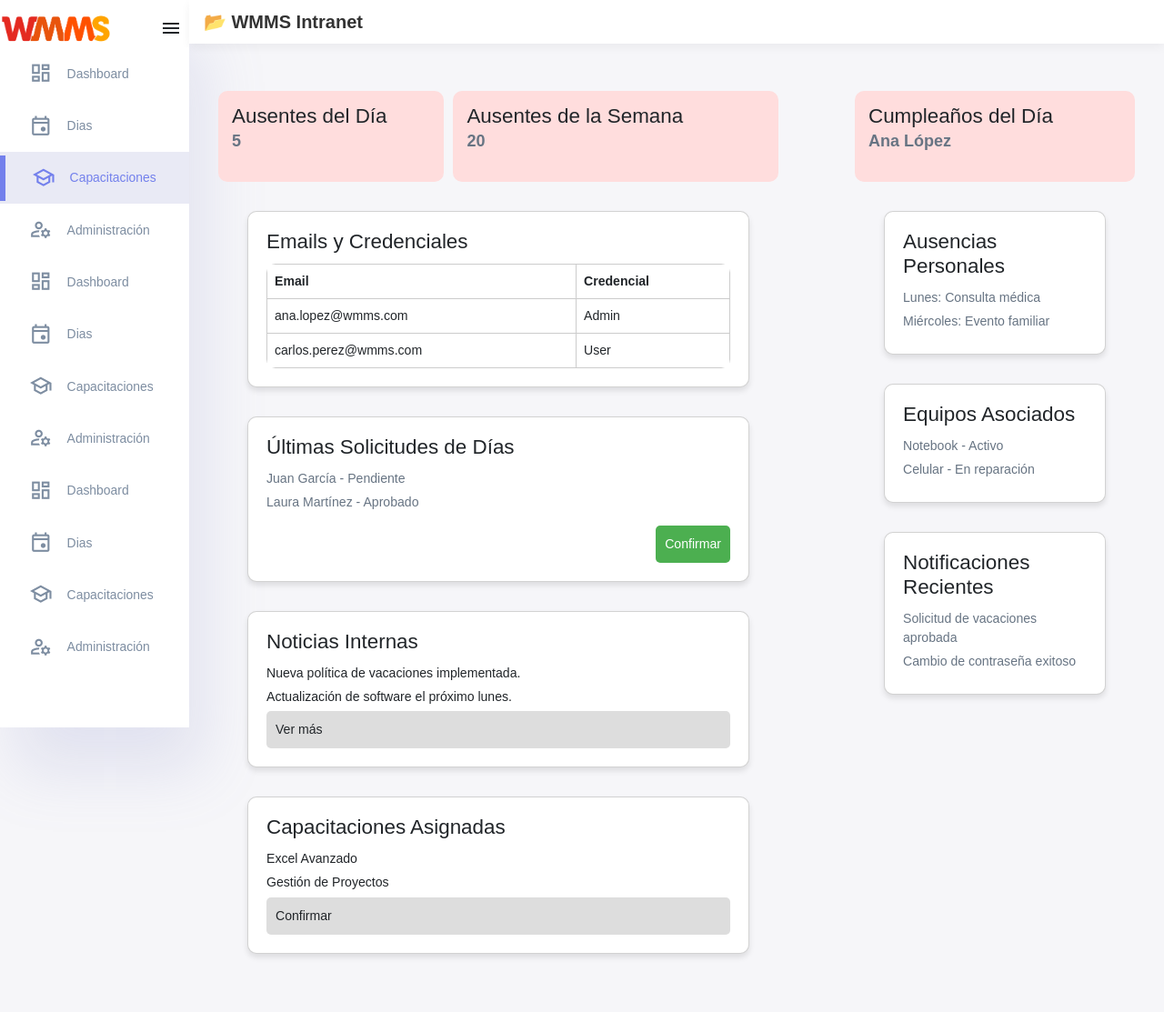
After one commit to uri21199/intranet2.0, a Flask app: page /dashboard in a window 1280 px wide. The commit adds this page. Shown: the whole page at 91% size. Run offline with Flask 3, Linux system fonts and the light colour scheme.

Commit message:
dashboard, css

```diff
--- a/routes/__init__.py
+++ b/routes/__init__.py
@@ -2,6 +2,7 @@ from flask import Blueprint
 
 # Importar los blueprints existentes
 from .admin_routes import admin_bp
+from .dashboard_routes import dashboard_bp
 from .days_routes import days_bp
 from .documents_routes import documents_bp
 from .employees_routes import employees_bp
@@ -20,6 +21,7 @@ from .main_routes import main_bp  # Agregamos la nueva ruta
 def register_blueprints(app):
     app.register_blueprint(main_bp)  # Agregamos el blueprint de index
     app.register_blueprint(admin_bp)
+    app.register_blueprint(dashboard_bp)
     app.register_blueprint(days_bp)
     app.register_blueprint(documents_bp)
     app.register_blueprint(employees_bp)
--- a/static/css/main.css
+++ b/static/css/main.css
@@ -246,6 +246,79 @@ aside .sidebar .message-count {
     width: 100%;
   }
 }
+.containerInfoDashboard {
+  display: flex;
+  gap: 20px;
+  margin-top: 20px;
+}
+.containerInfoDashboard .left-section {
+  flex: 2;
+  padding: 2rem;
+}
+.containerInfoDashboard .right-section {
+  flex: 1;
+  padding: 2rem;
+}
+.containerInfoDashboard .card {
+  background: white;
+  padding: 20px;
+  border-radius: 10px;
+  box-shadow: 0 4px 6px rgba(0, 0, 0, 0.1);
+  margin: 2rem;
+}
+.containerInfoDashboard .highlight-container {
+  display: flex;
+  gap: 10px;
+}
+.containerInfoDashboard .highlight {
+  background-color: #ffdddd;
+  flex: 1;
+  padding: 15px;
+  font-size: 18px;
+  border-radius: 10px;
+}
+.containerInfoDashboard .card h2, .containerInfoDashboard .card h3 {
+  margin-bottom: 10px;
+}
+.containerInfoDashboard .card p, .containerInfoDashboard .card a {
+  margin-bottom: 5px;
+}
+.containerInfoDashboard .emails-table {
+  width: 100%;
+  border-collapse: collapse;
+  border-radius: 10px;
+  overflow: hidden;
+}
+.containerInfoDashboard .emails-table th, .containerInfoDashboard .emails-table td {
+  border: 1px solid #ccc;
+  padding: 8px;
+  text-align: left;
+  background: #fff;
+}
+.containerInfoDashboard .button {
+  background-color: #ddd;
+  padding: 10px;
+  border-radius: 5px;
+  cursor: pointer;
+}
+.containerInfoDashboard .approveBtn {
+  background-color: #4CAF50;
+  color: white;
+}
+.containerInfoDashboard .reject-btn {
+  background-color: #f44336;
+  color: white;
+}
+.containerInfoDashboard .action-buttons {
+  display: flex;
+  justify-content: flex-end;
+  gap: 10px;
+  margin-top: 10px;
+}
+.containerInfoDashboard .highlight-container .highlight:last-child {
+  flex: 1.5;
+}
+
 .containerFormDays {
   background: white;
   padding: 25px;
@@ -472,6 +545,27 @@ aside .sidebar .message-count {
   margin-top: 2rem;
 }
 
+.containerDashboard {
+  flex-grow: 1;
+  transition: margin-left 0.3s ease;
+}
+.containerDashboard .containerTitleDashboard {
+  height: 3rem;
+  display: flex;
+  align-items: center;
+  padding-left: 0.7rem;
+  background-color: #fff;
+  /* background-color: red; */
+  width: 100%;
+  box-shadow: 0px 4px 10px rgba(0, 0, 0, 0.05);
+}
+.containerDashboard .containerTitleDashboard h2 {
+  font-size: 20px;
+  font-weight: bold;
+  color: #333;
+  padding-left: 0.3rem;
+}
+
 .containerLogin {
   display: flex;
   height: 100vh;
--- /dev/null
+++ b/static/sass/components/_containerInfoDashboard.scss
@@ -0,0 +1,68 @@
+.containerInfoDashboard {
+    display: flex;
+    gap: 20px;
+    margin-top: 20px;
+
+
+    .left-section {
+        flex: 2;
+        padding: 2rem;
+    }
+    .right-section {
+        flex: 1;
+        padding: 2rem;
+    }
+    .card {
+        background: white;
+        padding: 20px;
+        border-radius: 10px;
+        box-shadow: 0 4px 6px rgba(0, 0, 0, 0.1);
+        margin: 2rem;
+    }
+    .highlight-container {
+        display: flex;
+        gap: 10px;
+    }
+    .highlight {
+        background-color: #ffdddd;
+        flex: 1;
+        padding: 15px;
+        font-size: 18px;
+        border-radius: 10px;
+    }
+    .card h2, .card h3 {
+        margin-bottom: 10px;
+    }
+    .card p, .card a {
+        margin-bottom: 5px;
+    }
+    .emails-table {
+        width: 100%;
+        border-collapse: collapse;
+        border-radius: 10px;
+        overflow: hidden;
+    }
+    .emails-table th, .emails-table td {
+        border: 1px solid #ccc;
+        padding: 8px;
+        text-align: left;
+        background: #fff;
+    }
+    .button {
+        background-color: #ddd;
+        padding: 10px;
+        border-radius: 5px;
+        cursor: pointer;
+    }
+    .approveBtn { background-color: #4CAF50; color: white; }
+    .reject-btn { background-color: #f44336; color: white; }
+    .action-buttons {
+        display: flex;
+        justify-content: flex-end;
+        gap: 10px;
+        margin-top: 10px;
+    }
+    .highlight-container .highlight:last-child {
+        flex: 1.5;
+    }
+}
--- a/static/sass/main.scss
+++ b/static/sass/main.scss
@@ -1,11 +1,13 @@
 @use './base/variables';
 @use './components/sidebar';
 @use './components/containerOwn';
+@use './components/containerInfoDashboard';
 @use './components/formDays';
 @use './components/tableDays';
 @use './components/loginSection';
 @use './components/welcomeSection';
 @use './pages/days';
+@use './pages/dashboard';
 @use './pages/home';
 *{
     margin: 0;
--- /dev/null
+++ b/static/sass/pages/_dashboard.scss
@@ -0,0 +1,24 @@
+@use '../base/variables';
+
+.containerDashboard{
+
+    flex-grow: 1; // Hace que el contenido ocupe el resto del espacio disponible
+    transition: margin-left 0.3s ease;
+
+    .containerTitleDashboard{
+        height: 3rem;
+        display: flex;
+        align-items: center;
+        padding-left: .7rem;
+        background-color: variables.$color-white;
+        /* background-color: red; */
+        width: 100%;
+        box-shadow: 0px 4px 10px rgba(0, 0, 0, 0.05);
+        h2{
+            font-size: 20px;
+            font-weight: bold;
+            color: #333;
+            padding-left: .3rem;
+        }
+    }
+}
--- /dev/null
+++ b/templates/components/leftSectionDashboard.html
@@ -0,0 +1,40 @@
+<div class="left-section">
+    <div class="highlight-container">
+        <div class="highlight">
+            <h2>Ausentes del Día</h2>
+            <p><strong>5</strong></p>
+        </div>
+        <div class="highlight">
+            <h2>Ausentes de la Semana</h2>
+            <p><strong>20</strong></p>
+        </div>
+    </div>
+    <div class="card">
+        <h2>Emails y Credenciales</h2>
+        <table class="emails-table">
+            <tr><th>Email</th><th>Credencial</th></tr>
+            <tr><td>ana.lopez@wmms.com</td><td>Admin</td></tr>
+            <tr><td>carlos.perez@wmms.com</td><td>User</td></tr>
+        </table>
+    </div>
+    <div class="card">
+        <h2>Últimas Solicitudes de Días</h2>
+        <p>Juan García - Pendiente</p>
+        <p>Laura Martínez - Aprobado</p>
+        <div class="action-buttons">
+            <span class="button approveBtn">Confirmar</span>
+        </div>
+    </div>
+    <div class="card">
+        <h2>Noticias Internas</h2>
+        <a>Nueva política de vacaciones implementada.</a>
+        <a>Actualización de software el próximo lunes.</a>
+        <span class="button">Ver más</span>
+    </div>
+    <div class="card">
+        <h2>Capacitaciones Asignadas</h2>
+        <a>Excel Avanzado</a>
+        <a>Gestión de Proyectos</a>
+        <span class="button">Confirmar</span>
+    </div>
+</div>
--- /dev/null
+++ b/templates/components/rightSectionDashboard.html
@@ -0,0 +1,21 @@
+<div class="right-section">
+    <div class="highlight">
+        <h2>Cumpleaños del Día</h2>
+        <p><strong>Ana López</strong></p>
+    </div>
+    <div class="card">
+        <h2>Ausencias Personales</h2>
+        <p>Lunes: Consulta médica</p>
+        <p>Miércoles: Evento familiar</p>
+    </div>
+    <div class="card">
+        <h2>Equipos Asociados</h2>
+        <p>Notebook - Activo</p>
+        <p>Celular - En reparación</p>
+    </div>
+    <div class="card">
+        <h2>Notificaciones Recientes</h2>
+        <p>Solicitud de vacaciones aprobada</p>
+        <p>Cambio de contraseña exitoso</p>
+    </div>
+</div>
--- a/templates/pages/dashboard.html
+++ b/templates/pages/dashboard.html
@@ -0,0 +1,15 @@
+{% extends 'layouts/base.html' %}
+{% block title %}Home{% endblock %}
+{% block content %}
+<div class="containerDashboard">
+    <div class="containerTitleDashboard">
+        <h2>📂 WMMS Intranet</h2>
+    </div>
+    <div class="containerInfoDashboard">
+        {% include 'components/leftSectionDashboard.html' %}
+        {% include 'components/rightSectionDashboard.html' %}
+    </div>
+</div>
+{% endblock %}
+{% block scripts %}
+{% endblock %}
```
Also changed, not shown: templates/test.html (added, +153 -0 lines), 2 other files.
